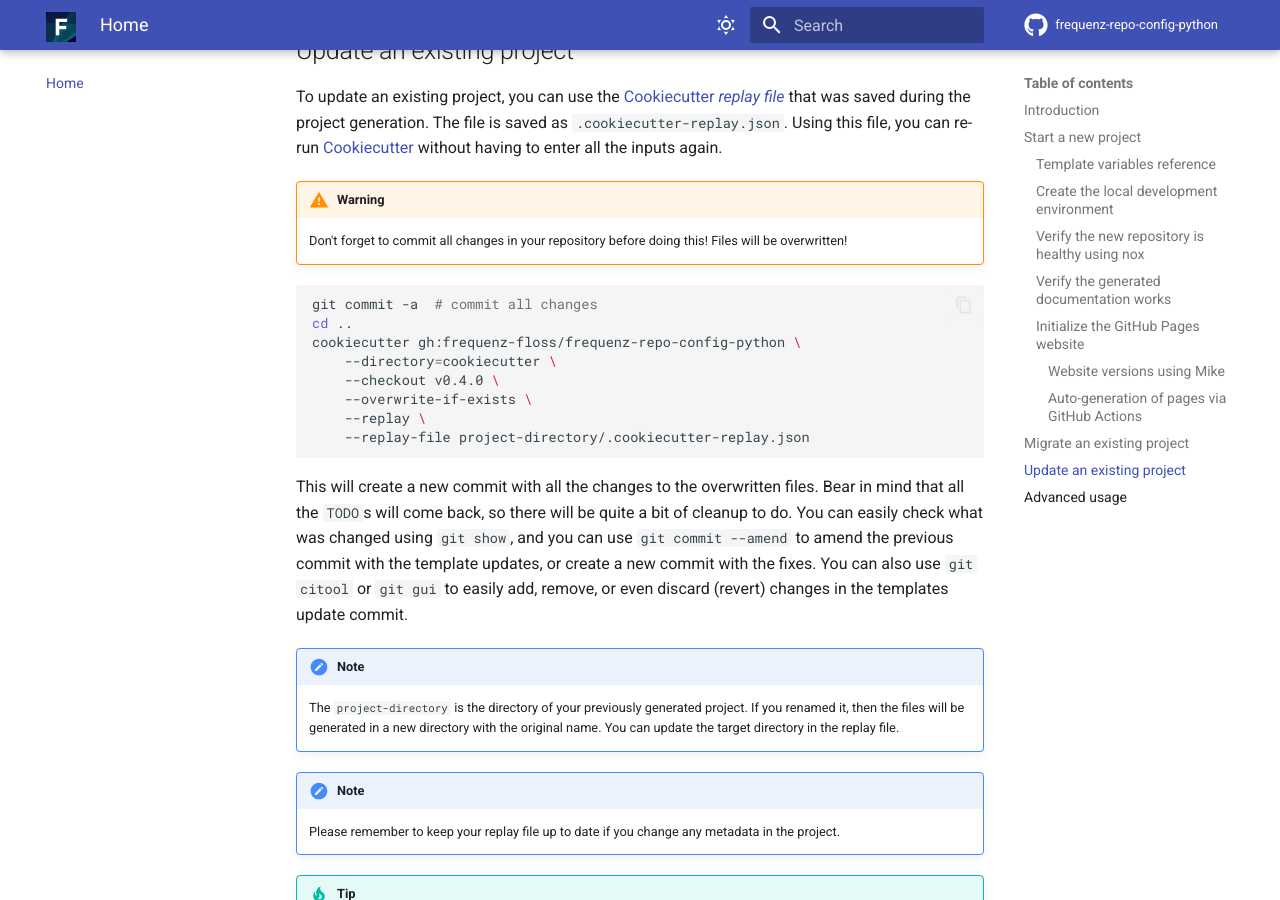
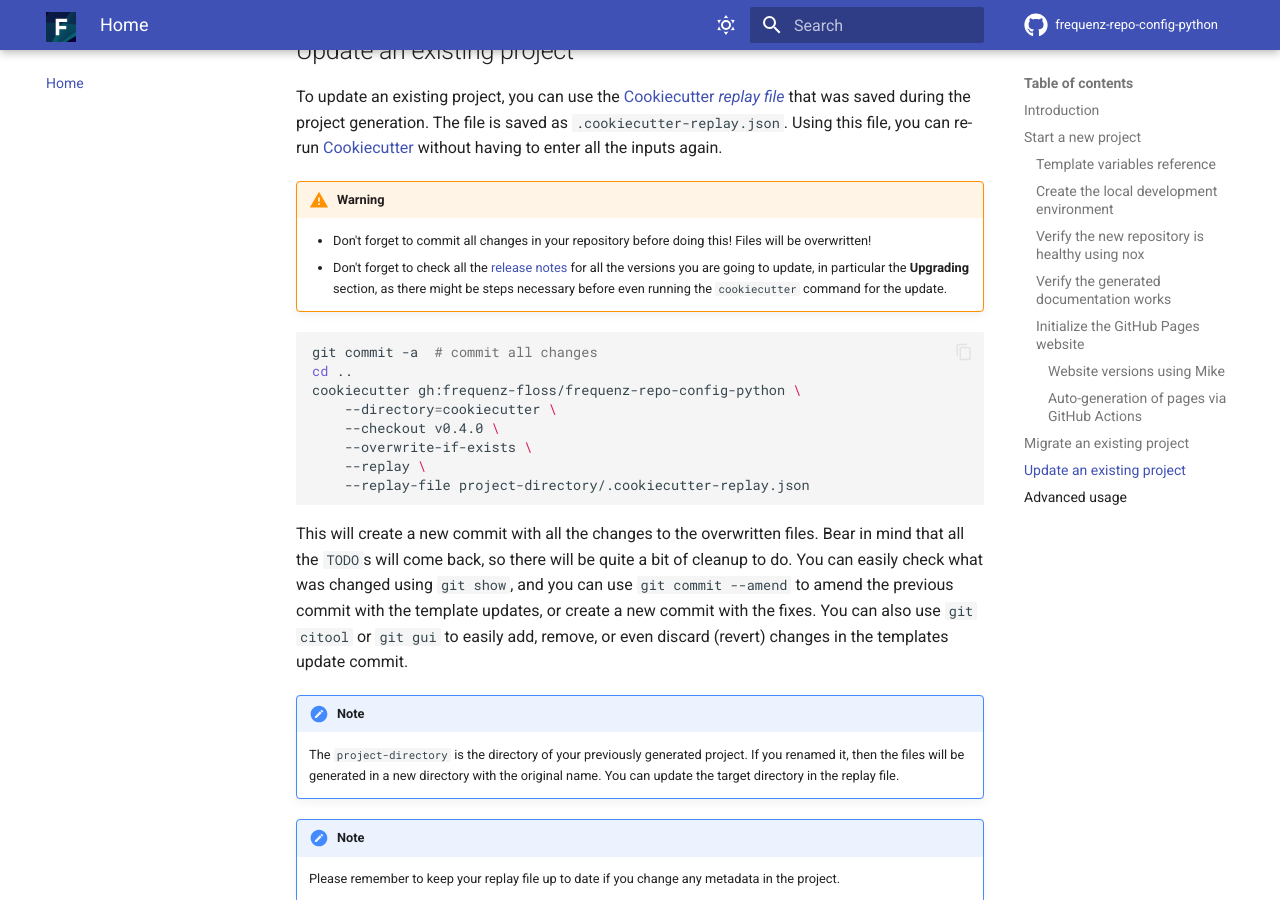
Before and after one commit to frequenz-floss/frequenz-repo-config-python, an MkDocs documentation site: the page built from docs/index.md, in a window 1280 px wide and 900 px high, scrolled down 5239 px. Built offline with MkDocs 1.6.1 and Material for MkDocs 9.7.7, drawn with Linux system fonts in a browser that asks for light colours; comment, search, counter and statistics services are not loaded; the version menu is left out.

Commit message:
Clarify that upgrading notes should be read before updating
This should improve the situation reported in #99.

Signed-off-by: Leandro Lucarella <luca-frequenz@llucax.com>

````diff
--- a/docs/index.md
+++ b/docs/index.md
@@ -226,8 +226,13 @@ without having to enter all the inputs again.
 
 !!! warning
 
-    Don't forget to commit all changes in your repository before doing this!
-    Files will be overwritten!
+    * Don't forget to commit all changes in your repository before doing this!
+      Files will be overwritten!
+    * Don't forget to check all the [release
+      notes](https://github.com/frequenz-floss/frequenz-repo-config-python/releases)
+      for all the versions you are going to update, in particular the
+      **Upgrading** section, as there might be steps necessary before even
+      running the `cookiecutter` command for the update.
 
 ```sh
 git commit -a  # commit all changes
````
